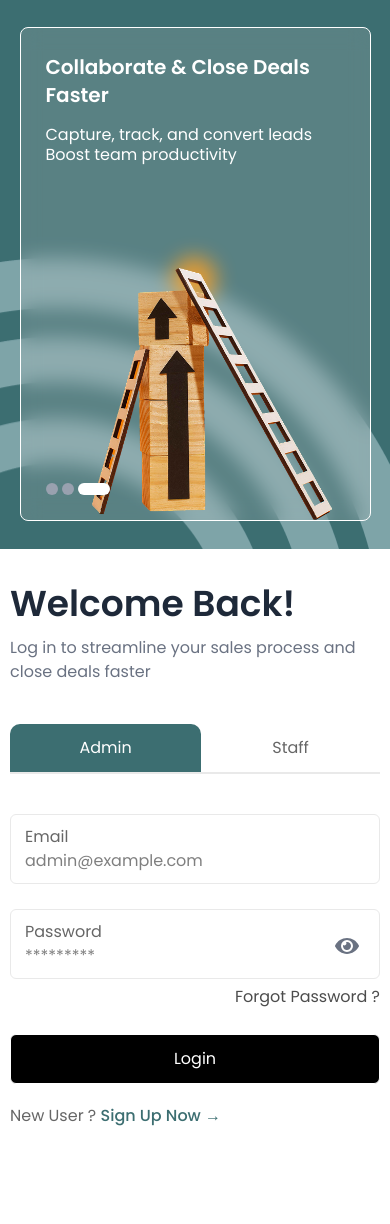
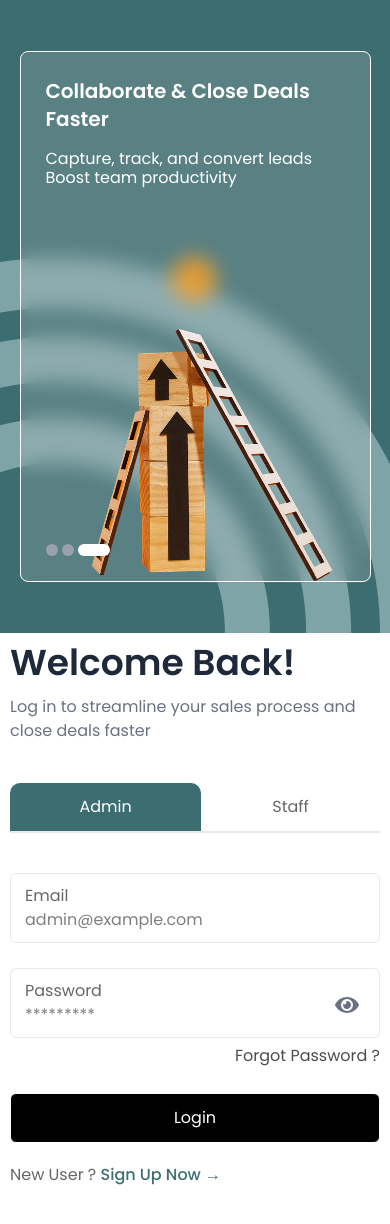
Before and after one commit to varshan2026/webzspot_login, a React (Vite) app: page / in a window 390 px wide. Shown: the top 1224 px of the page. After the commit the page ends 1197 px from the top, so only its background shows below. Built offline with nearby package versions, Linux system fonts and the light colour scheme.

Commit message:
changes in css media

```diff
--- a/src/component/login.css
+++ b/src/component/login.css
@@ -1,5 +1,5 @@
 .loginform-container{
-	height: 100vh;
+	/* height: 100vh; */
 	padding: 10px;
 	display: flex;
 	flex-direction: column;
@@ -66,6 +66,7 @@
 .loginbanner-container{
 	background: #3c6e71 url("../assets/round.png") no-repeat;
 	background-position: -320px 255px;
+	height: 100vh;
 	width: 50%;
 	display: flex;
 	align-items: center;
@@ -73,7 +74,7 @@
 }
 
 .login-banner-content{
-	height: 90%;
+	height: 90vh;
 	width: 90%;
 	display: flex;
 	flex-direction: column;
@@ -93,13 +94,13 @@
 	right: 0;
 }
 
-@media screen and (max-width:580px) {
+/* @media screen and (max-width:580px) {
 
 	.loginbanner-container{
 		height: 80vh;
 	}
 
-}
+} */
 
 
 /* ---------------- Login Page --------------- */
@@ -117,12 +118,16 @@
 
 	.loginbanner-container{
 		width: 100%;
-		height: 65vh;
+		height: 75vh;
 	}
 
-	.loginform-container{
+	.login-banner-content {
+		height: 63vh;
+	}
+
+	/* .loginform-container{
 		justify-content: flex-start;
 		margin-top: 25px;
-	}
+	} */
 
 }
```
